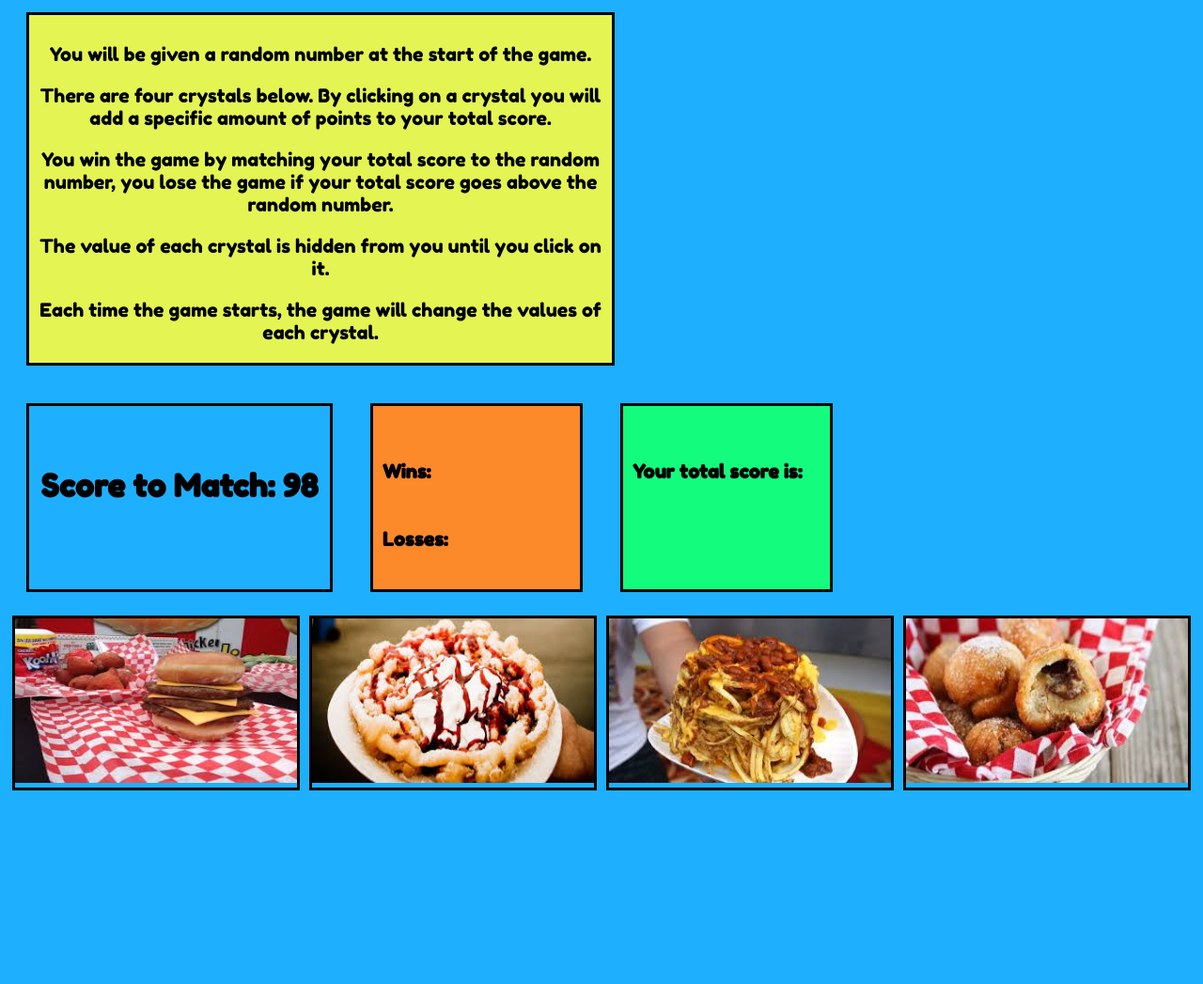
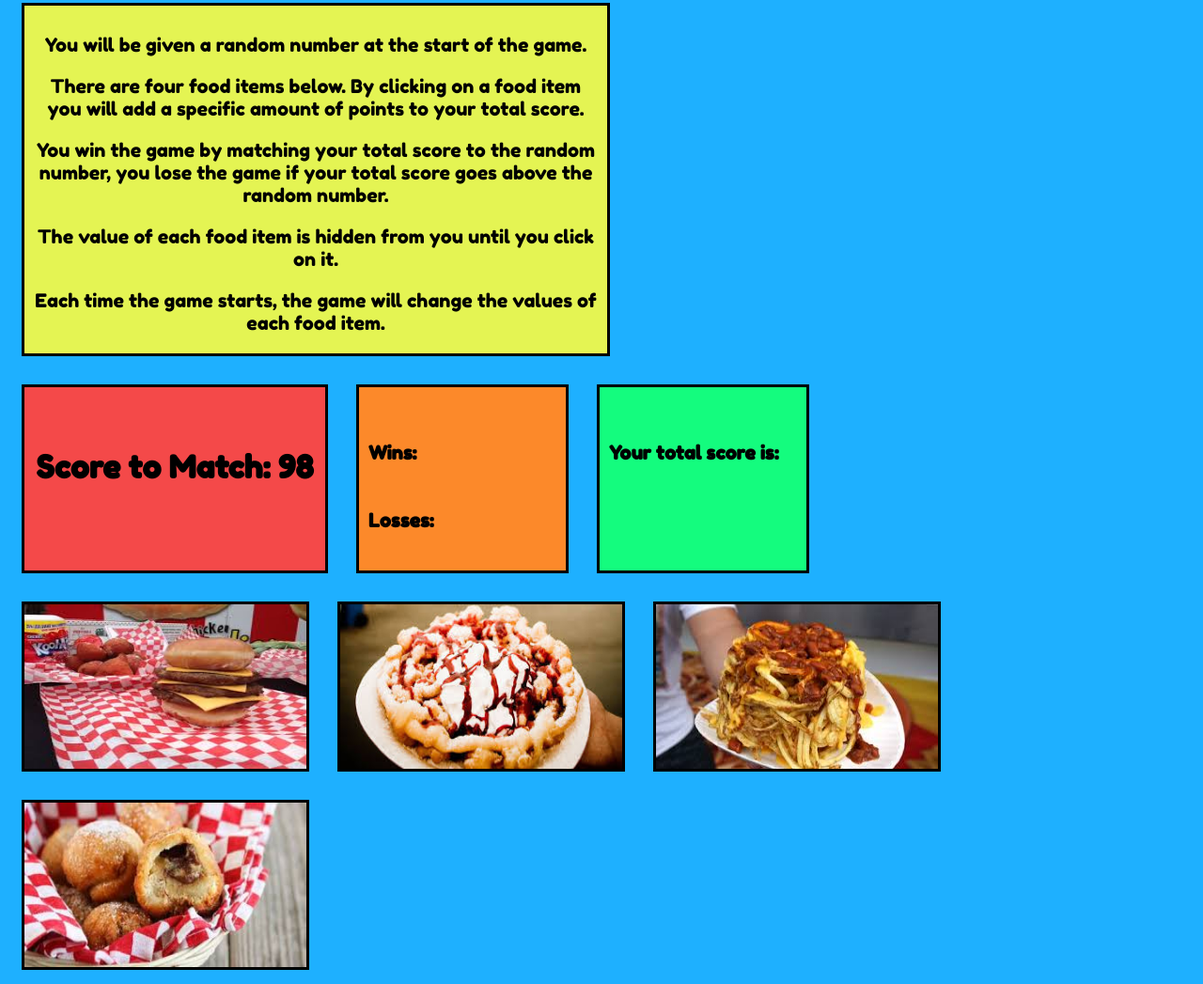
Before and after one commit to colinjcason/unit-4-game, a plain HTML site: page index.html in a window 1280 px wide. Shown: the part 175-1222 px from the top of the page at 94% size. Before the commit the page ends 1021 px from the top, so only its background shows below. Drawn offline with nearby package versions, Linux system fonts and the light colour scheme.

Commit message:
minor styling adjustments

```diff
--- a/assets/css/style.css
+++ b/assets/css/style.css
@@ -13,7 +13,7 @@ body {
     height: 20px;
     width: 600px;
     padding: 10px;
-    margin: 20px;
+    margin: 15px;
     font-size: 25px;
 }
 
@@ -22,7 +22,7 @@ body {
     height: 350px;
     width: 600px;
     border: 3px solid #000000;
-    margin: 20px;
+    margin: 15px;
     padding: 10px;
     text-align: center;
 
@@ -30,16 +30,15 @@ body {
 
 #target-number {
     display: table;
-
     font-size: 40px;
     height: 175px;
     width: 300px;
     text-align: center;
-    margin: 20px;
+    margin: 15px;
     padding: 10px;
     float: left;
     border: 3px solid #000000;
-
+    background-color: #F44949;
 }
 
 #score-board {
@@ -49,7 +48,7 @@ body {
     background-color: #FC892A;
     height: 175px;
     width: 200px;
-    margin: 20px;
+    margin: 15px;
     padding: 10px;
     font-size: 30px;
     border: 3px solid #000000;
@@ -62,7 +61,7 @@ body {
     width: 200px;
     font-size: 30px;
     border: 3px solid #000000;
-    margin: 20px;
+    margin: 15px;
     padding: 10px;
     background-color: #14FC7E;
 }
@@ -71,27 +70,30 @@ body {
     clear: left;
     float: left;
     border: 3px solid #000000;
-    margin: 5px;
-
+    margin: 15px;
+    height: 175px;
 }
 
 #funnel-cake {
     clear: none;
     float: left;
     border: 3px solid #000000;
-    margin: 5px;
+    margin: 15px;
+    height: 175px;
 }
 
 #fries {
     clear: none;
     float: left;
     border: 3px solid #000000;
-    margin: 5px;
+    margin: 15px;
+    height: 175px;
 }
 
 #cookie-dough {
     clear: none;
     float: left;
     border: 3px solid #000000;
-    margin: 5px;
+    margin: 15px;
+    height: 175px;
 }
--- a/index.html
+++ b/index.html
@@ -33,7 +33,7 @@
         <div id="instructions">
             <p>You will be given a random number at the start of the game.</p>
 
-            <p>There are four crystals below. By clicking on a crystal you will add
+            <p>There are four food items below. By clicking on a food item you will add
                 a specific amount of points to your total score.
             </p>
 
@@ -41,10 +41,10 @@
                 you lose the game if your total score goes above the random number.
             </p>
 
-            <p>The value of each crystal is hidden from you until you click on it.</p>
+            <p>The value of each food item is hidden from you until you click on it.</p>
 
             <p>Each time the game starts, the game will change the values of each
-                crystal.
+                food item.
             </p>
         </div>
     </section>
```
